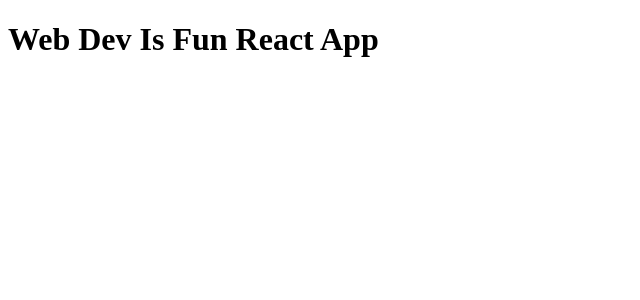
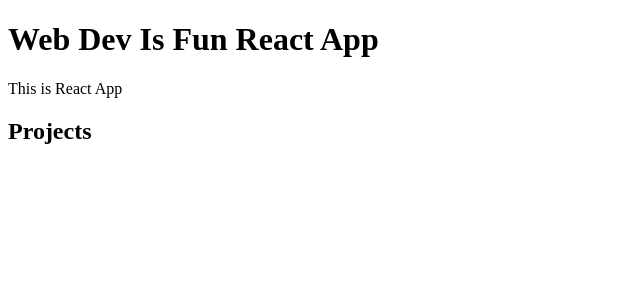
Before and after one commit to PovilasU/webdevisfunapp, a React app: page / in a window 1280 px wide. Shown: the top 300 px of the page, without its empty margins (0-640 px from the left). Built offline with nearby package versions, Linux system fonts and the light colour scheme.

Commit message:
adding projects heading

```diff
--- a/src/components/App.js
+++ b/src/components/App.js
@@ -5,6 +5,8 @@
     return (
       <div>
         <h1>Web Dev Is Fun React App</h1>
+        <p>This is React App</p>
+        <h2>Projects</h2>
       </div>
     );
   }
```
